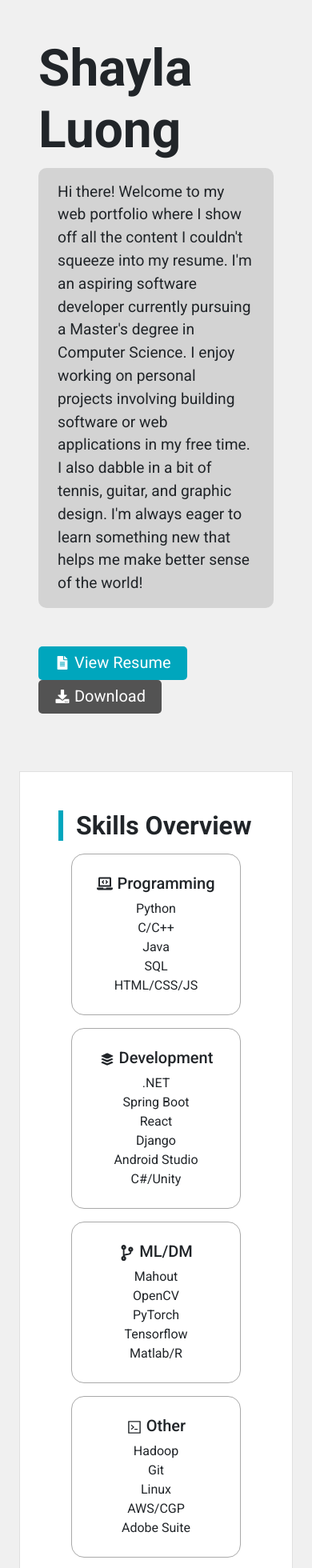
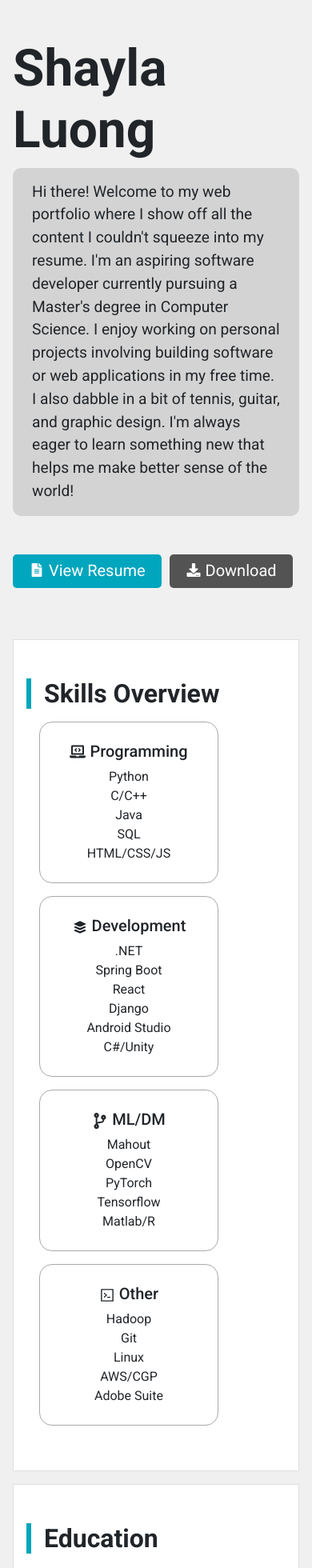
Before and after one commit to sluong-wf/sluong, a React (Create React App) app: page / in a window 390 px wide. Shown: the top 1960 px of the page at 80% size. Built offline with nearby package versions, Linux system fonts and the light colour scheme.

Commit message:
add tight padding and margins

```diff
--- a/src/index.css
+++ b/src/index.css
@@ -8,6 +8,8 @@
   --main-darker:#007889;
   --dark-gray:#535353;
   --light-gray:rgb(240, 240, 240);
+  --default-padding: 3rem;
+  --tight-padding: 1rem;
 }
 
 body {
@@ -164,8 +166,8 @@ code {
 }
 
 .about-section {
-  padding: 3rem;
   max-width: 65rem !important;
+  padding: var(--default-padding);
 }
 
 .button {
@@ -198,9 +200,9 @@ code {
 
 .content-section-container {
   background-color: white;
-  padding: 3rem;
   margin: 1.5rem;
   max-width: 65rem !important;
+  padding: var(--default-padding);
   border: solid 1px rgb(224, 224, 224);
 }
 
@@ -428,4 +430,20 @@ code {
   .content {
     margin-left: 0;
   }
+  .about-section {
+    padding: var(--default-padding) var(--tight-padding);
+  }
+  .content-section-container {
+    padding: var(--default-padding) var(--tight-padding);
+    margin: var(--tight-padding);
+  }
+  .experience-container .col-2 {
+    display: none;
+  }
+  .experience-item::before {
+    content: none;
+  }
+  .experience-item::after {
+    content: none;
+  }
 }
```
